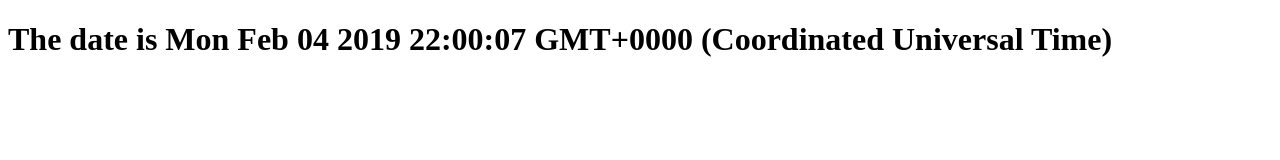
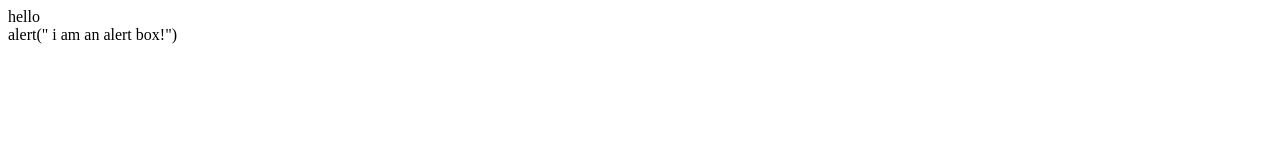
Before and after one commit to kuljeet42/CSD-2214-week05-C0742139, a plain HTML site: page C0742139/index.html in a window 1280 px wide. Drawn offline with Linux system fonts and the light colour scheme.

Commit message:
final commit

```diff
--- a/C0742139/index.html
+++ b/C0742139/index.html
@@ -8,8 +8,7 @@
 </head>
 <body>
     <div>hello</div>
-    <script src="js/main.js">
-    </script>
+    alert(" i am an alert box!")
 </body>
 
 </html>
--- a/C0742139/js/main.js
+++ b/C0742139/js/main.js
@@ -1,2 +1,4 @@
-var date = new Date();
-document.body.innerHTML = "<h1> The date is " + date + "</h1>";
+function kuljeet() {
+    var date = new Date();
+    document.body.innerHTML = "<h1> The date is " + date + "</h1>";
+}
```
